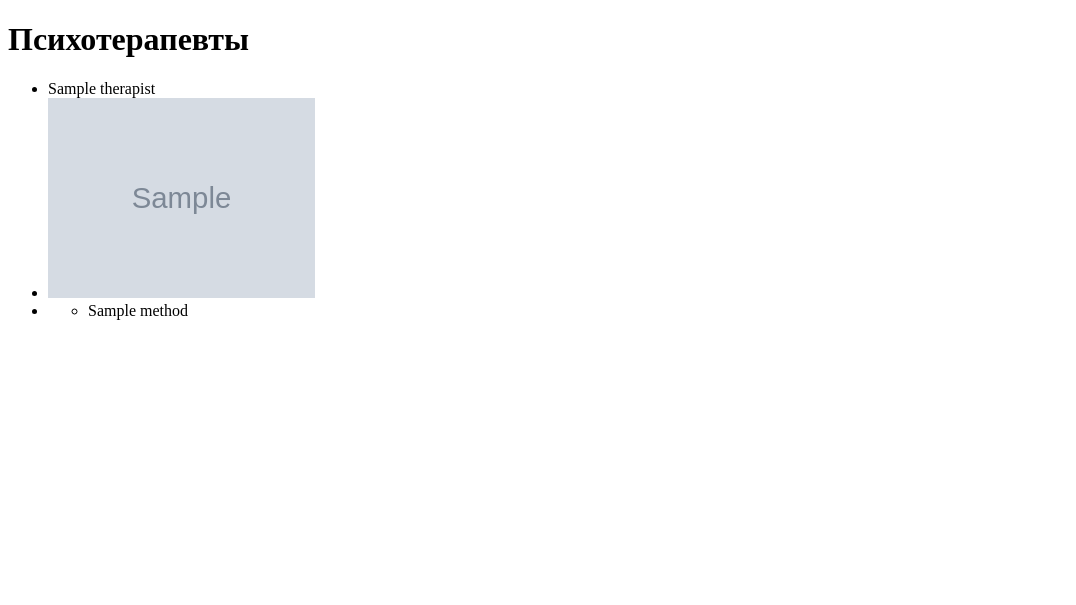
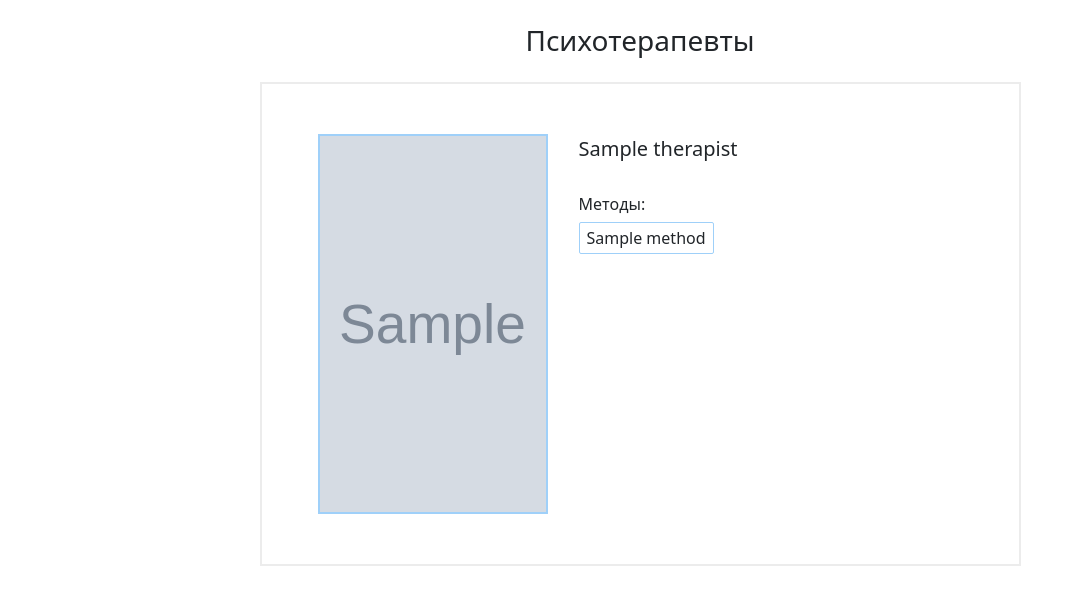
Before and after one commit to charlieplanka/psychotherapist-table, a Django app: page / in a window 1280 px wide. Shown: the top 605 px of the page, without its empty margins (0-1076 px from the left). Run offline with Django 3.2, Linux system fonts and the light colour scheme; tables that the repository leaves empty hold one stand-in row (values such as "Sample post"); grey boxes marked "Sample" are stand-in pictures.

Commit message:
Add CSS, make layout

```diff
--- /dev/null
+++ b/psychotherapists/static/css/therapists.css
@@ -0,0 +1,28 @@
+.person {
+    padding: 50px 40px;
+    border: solid 2px #ECECEC;
+}
+
+.person img {
+    object-fit: cover;
+    object-position: 50% 10%;
+    border: solid 2px #9FD0F9;
+}
+
+.person .data {
+    margin-left: 15px;
+    width: 400px;
+}
+
+.person .name {
+    padding-bottom: 15px;
+    font-size: 20px;
+}
+
+.person .method {
+    margin-right: 15px;
+    margin-bottom: 10px;
+    padding: 3px 7px;
+    border: solid 1px #9FD0F9;
+    border-radius: 2px;
+}
--- a/psychotherapists/templates/base.html
+++ b/psychotherapists/templates/base.html
@@ -10,6 +10,10 @@
     {% else %}
         <script src="https://cdn.jsdelivr.net/npm/vue@2/dist/vue.js"></script>
     {% endif %}
+    <link href="https://cdn.jsdelivr.net/npm/bootstrap@5.0.0-beta2/dist/css/bootstrap.min.css" rel="stylesheet"
+        integrity="sha384-BmbxuPwQa2lc/FVzBcNJ7UAyJxM6wuqIj61tLrc4wSX0szH/Ev+nYRRuWlolflfl" crossorigin="anonymous">
+    {% block extra_head %}
+    {% endblock %}
 </head>
 <body>
     {% block content %}
--- a/psychotherapists/templates/psychotherapists/therapist_list.html
+++ b/psychotherapists/templates/psychotherapists/therapist_list.html
@@ -1,29 +1,40 @@
-{% extends 'base.html' %}
+{% extends "base.html" %}
+{% load static %}
+
+{% block extra_head %}
+    <link rel="stylesheet" href="{% static 'css/therapists.css' %}">
+{% endblock %}
 
 {% block content %}
 {{ therapists | json_script:"therapists" }}
 
-<div id='app'>
-    <h1>[[ title ]]</h1>
-    <ul v-for="therapist in therapists">
-        <li>[[ therapist.name ]]</li>
-        <li><img v-bind:src='therapist.photo' height='200'></li>
-        <li>
-            <ul v-for='method in therapist.methods'>
-                <li>[[ method.title ]]</li>
-            </ul>
-        </li>
-    </ul>
+<div id="app">
+    <div class="d-flex align-items-center flex-column mt-4">
+        <h3>[[ title ]]</h3>
+        <div v-for="therapist in therapists" :key="therapist.id" class="d-flex my-3 person">
+            <img v-bind:src="therapist.photo" height="380" width="230" class="mx-3">
+            <div class="data">
+                <p class="name">[[ therapist.name ]]</p>
+                <h6>[[ method_title ]]</h6>
+                <div class="d-flex flex-row flex-wrap">
+                    <span v-for="method in therapist.methods" :key="method.id" class="method">
+                        [[ method.title ]]
+                    </span>
+                </div>
+            </div>
+        </div>
+    </div>
 </div>
 
 <script>
-    let therapists = JSON.parse(document.getElementById('therapists').textContent);
+    let therapists = JSON.parse(document.getElementById("therapists").textContent);
 
     let app = new Vue({
-        el: '#app',
-        delimiters: ['[[', ']]'],
+        el: "#app",
+        delimiters: ["[[", "]]"],
         data: {
-            title: 'Психотерапевты',
+            title: "Психотерапевты",
+            method_title: "Методы:",
             therapists,
         },
     });
```
Also changed, not shown: media/therapists/Георгий.jpg (added), media/therapists/Иннокентий.jpg (added).
